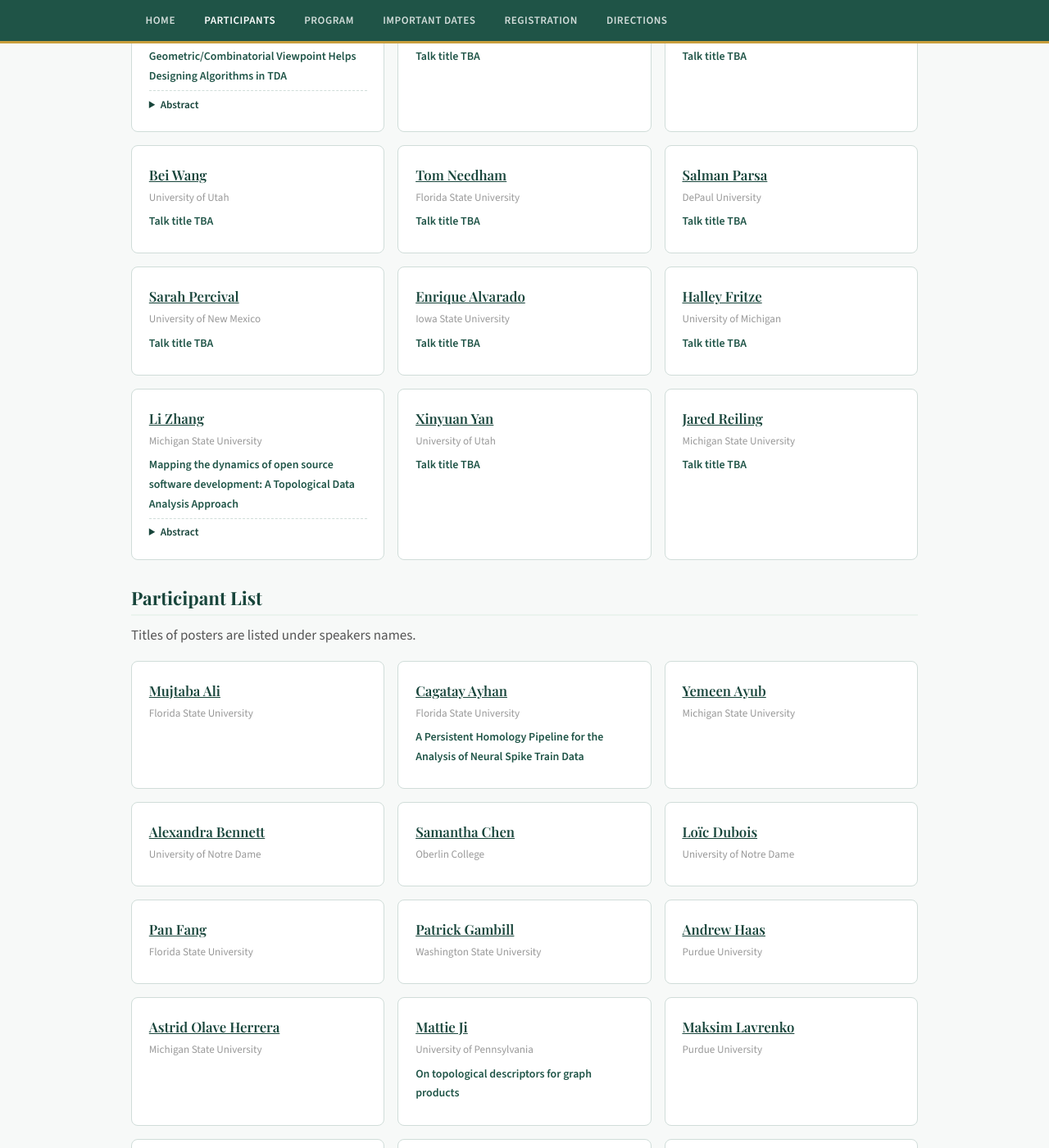
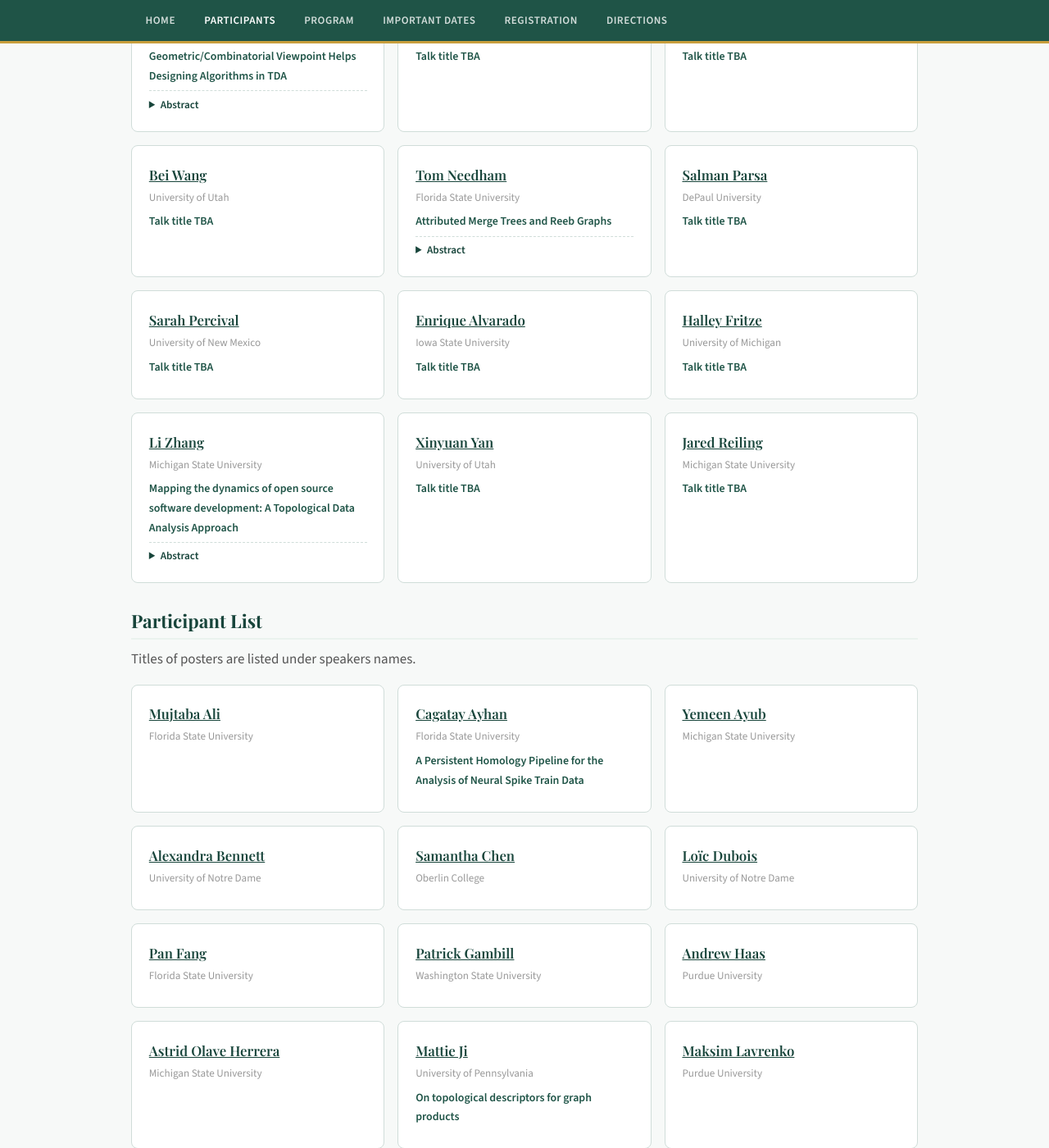
Before and after one commit to MunchLab/graph-methods-tda, a Jekyll site: the page built from participants.md, in a window 1280 px wide and 1400 px high, scrolled down 449 px. Shown: the whole window at 82% size. Built offline with Jekyll 4.4.1, drawn with Linux system fonts in a browser that asks for light colours; some of the changed text lies outside the part shown.

Commit message:
More titles/abstracts

```diff
--- a/participants.md
+++ b/participants.md
@@ -21,7 +21,15 @@ title: Participants
   <div id="bala-krishnamoorthy" class="speaker-card"><div class="name"><a href="https://bala-krishnamoorthy.github.io/" target="_blank" rel="noopener noreferrer">Bala Krishnamoorthy</a></div><div class="affil">WSU Vancouver</div><div class="talk">Talk title TBA</div></div>
   <div id="radmila-sazdanovic" class="speaker-card"><div class="name"><a href="https://radmila.org/" target="_blank" rel="noopener noreferrer">Radmila Sazdanovic</a></div><div class="affil">North Carolina State University</div><div class="talk">Talk title TBA</div></div>
   <div id="bei-wang" class="speaker-card"><div class="name"><a href="https://www.sci.utah.edu/~beiwang/" target="_blank" rel="noopener noreferrer">Bei Wang</a></div><div class="affil">University of Utah</div><div class="talk">Talk title TBA</div></div>
-  <div id="tom-needham" class="speaker-card"><div class="name"><a href="https://www.tomneedham.com/" target="_blank" rel="noopener noreferrer">Tom Needham</a></div><div class="affil">Florida State University</div><div class="talk">Talk title TBA</div></div>
+  <div id="tom-needham" class="speaker-card">
+    <div class="name"><a href="https://www.tomneedham.com/" target="_blank" rel="noopener noreferrer">Tom Needham</a></div>
+    <div class="affil">Florida State University</div>
+    <div class="talk">Attributed Merge Trees and Reeb Graphs</div>
+    <details class="abstract">
+      <summary>Abstract</summary>
+      <p>I will discuss methods for analyzing complex datasets based on adding geometric/topological/measure-theoretic attributes to merge trees and Reeb graphs generated from the data. This will be a two-part talk/tutorial, where I intend to simultaneously explain the underlying theory and illustrate it via interactive code examples. This will be based on a few papers which approach these ideas from different perspectives, which are joint work with Justin Curry, Haibin Hang, Washington Mio, Osman Okutan, and Florian Russold. Interactive notebooks associated to the talk will be available here: https://github.com/trneedham/Graph-Based-Methods-In-TDA.</p>
+    </details>
+  </div>
   <div id="salman-parsa" class="speaker-card"><div class="name"><a href="https://my.cdm.depaul.edu/v2/Public/Academic/Profile/1577" target="_blank" rel="noopener noreferrer">Salman Parsa</a></div><div class="affil">DePaul University</div><div class="talk">Talk title TBA</div></div>
   <div id="sarah-percival" class="speaker-card"><div class="name"><a href="https://www.math.unm.edu/~sarah/" target="_blank" rel="noopener noreferrer">Sarah Percival</a></div><div class="affil">University of New Mexico</div><div class="talk">Talk title TBA</div></div>
   <div id="enrique-alvarado" class="speaker-card"><div class="name"><a href="https://sites.google.com/view/enriquegalvarado" target="_blank" rel="noopener noreferrer">Enrique Alvarado</a></div><div class="affil">Iowa State University</div><div class="talk">Talk title TBA</div></div>
@@ -66,10 +74,12 @@ Titles of posters are listed under speakers names.
 <div class="speaker-card"><div class="name"><a href="https://math.sciences.ncsu.edu/people/lliveng/" target="_blank" rel="noopener noreferrer">Ian Livengood</a></div><div class="affil">North Carolina State University</div><div class="talk">Topological analysis of cell-cell communication networks using the Dowker sink filtration</div></div>
 <div class="speaker-card"><div class="name"><a href="https://math.sciences.ncsu.edu/people/pmmarti6/" target="_blank" rel="noopener noreferrer">Patrick Martin</a></div><div class="affil">North Carolina State University</div><div class="talk">Hypergraph Chromatic Cohomology</div></div>
 <div class="speaker-card"><div class="name"><a href="https://dhruvmeduri.github.io/" target="_blank" rel="noopener noreferrer">Dhruv Meduri</a></div><div class="affil">University of Utah</div><div class="talk">Mapping Chemical Space: Topological Data Analysis of Chemical Latent Space with Mapper</div></div>
+<div class="speaker-card"><div class="name"><a href="https://comartsci.msu.edu/our-people/dar-meshi" target="_blank" rel="noopener noreferrer">Dar Meshi</a></div><div class="affil">Michigan State University</div><div class="talk"></div></div>
 <div class="speaker-card"><div class="name"><a href="https://www.linkedin.com/in/guangyumeng" target="_blank" rel="noopener noreferrer">Guangyu Meng</a></div><div class="affil">University of Notre Dame</div><div class="talk">Provably Stable Reeb Graph Comparison via Gromov-Wasserstein Distance</div></div>
 <div class="speaker-card"><div class="name"><a href="https://scholar.google.com/citations?user=9gFoJgwAAAAJ&hl=en" target="_blank" rel="noopener noreferrer">Shankha Shubhra Mukherjee</a></div><div class="affil">University of Notre Dame</div><div class="talk"></div></div>
 <div class="speaker-card"><div class="name"><a href="https://nkechic.org/" target="_blank" rel="noopener noreferrer">Nkechi Nnadi</a></div><div class="affil">Michigan State University</div><div class="talk"></div></div>
 <div class="speaker-card"><div class="name"><a href="https://sourabhpalande.github.io/" target="_blank" rel="noopener noreferrer">Sourabh Palande</a></div><div class="affil">Michigan State University</div><div class="talk"></div></div>
+<div class="speaker-card"><div class="name"><a href="https://cs.unc.edu/person/jack-snoeyink/" target="_blank" rel="noopener noreferrer">Jack Snoeyink</a></div><div class="affil">UNC Chapel Hill</div><div class="talk"></div></div>
 <div class="speaker-card"><div class="name"><a href="https://haydensiebers.github.io/" target="_blank" rel="noopener noreferrer">Hayden Siebers</a></div><div class="affil">Michigan State University</div><div class="talk"></div></div>
 <div class="speaker-card"><div class="name"><a href="https://www.linkedin.com/in/randal-tuggle-484a51190" target="_blank" rel="noopener noreferrer">Randal Tuggle</a></div><div class="affil">University of North Carolina at Chapel Hill</div><div class="talk"></div></div>
 <div class="speaker-card"><div class="name"><a href="https://orcid.org/0000-0001-9860-490X" target="_blank" rel="noopener noreferrer">Altansuren Tumurbaatar</a></div><div class="affil">Emory University</div><div class="talk"></div></div>
```
